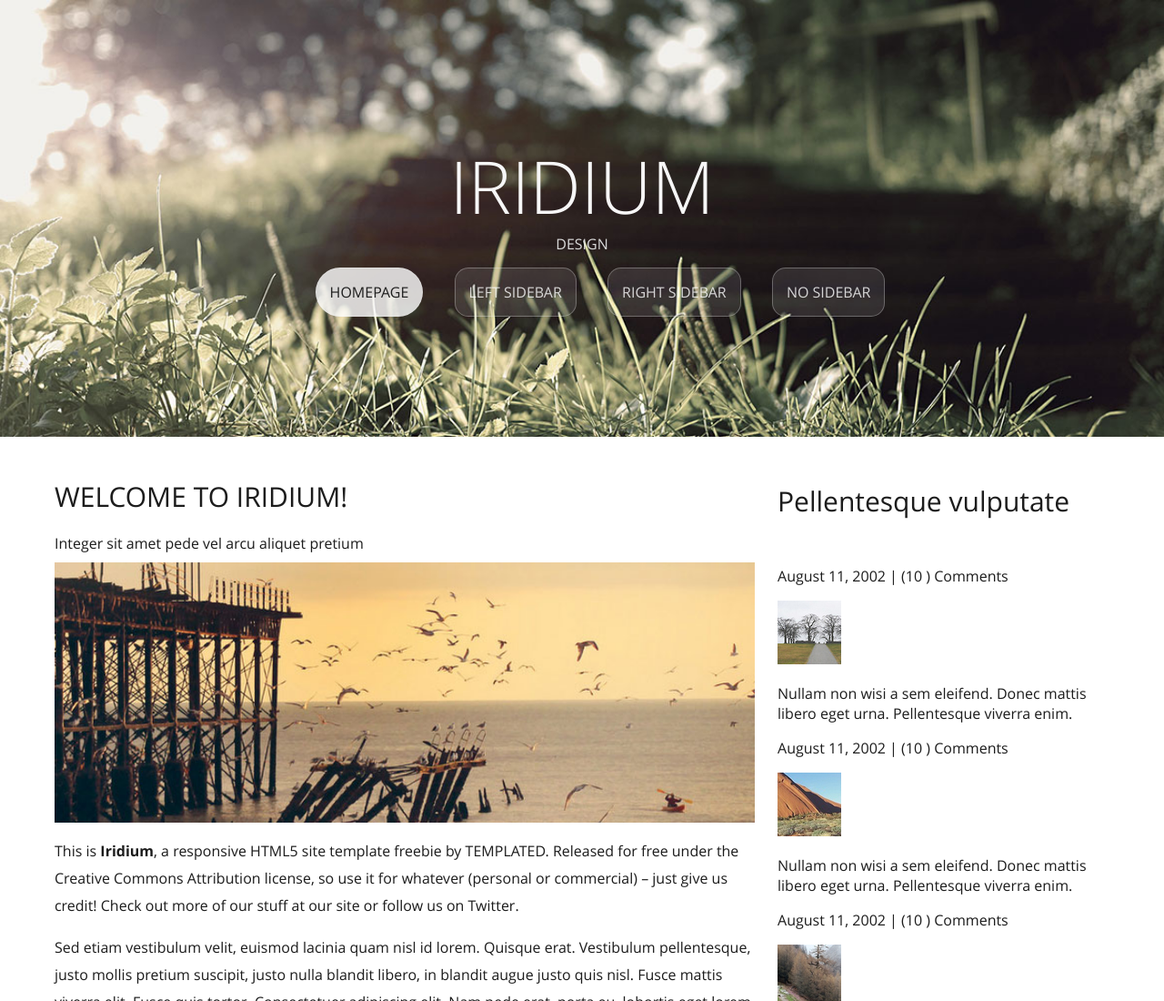
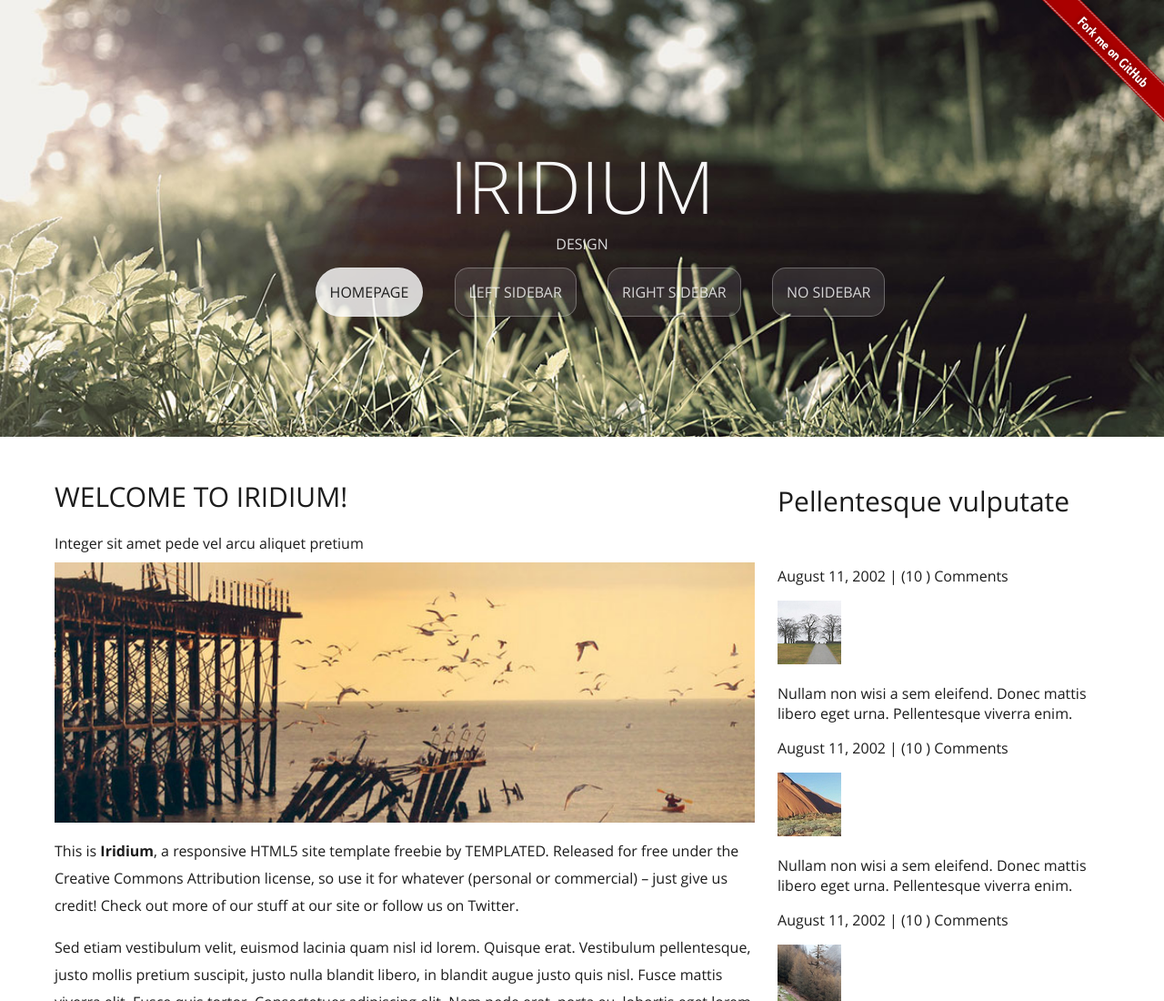
Before and after one commit to mengdu/mengdu.github.io, a plain HTML site: page sanlan/index.html in a window 1280 px wide. Shown: the top 1100 px of the page at 91% size. Drawn offline with Linux system fonts and the light colour scheme.

Commit message:
update sanlan

```diff
--- a/sanlan/css/common.css
+++ b/sanlan/css/common.css
@@ -17,7 +17,12 @@
 	height: auto;
 }
 
-
+.github-link{
+    position: absolute;
+    top:0;
+    right: 0;
+    z-index: 1000;
+}
 
 .header{
     height: 480px;
@@ -77,6 +82,10 @@
         padding: 10px;
         margin: 5px;
     }
+    .github-link img{
+        width: 64px;
+        height: 64px;
+    }
 }
 
 .links{
--- a/sanlan/index.html
+++ b/sanlan/index.html
@@ -12,6 +12,12 @@
 	<link rel="stylesheet" href="css/article.css" media="screen" title="no title">
 </head>
 <body>
+	<!-- github-link -->
+	<div class="github-link">
+		<a href="https://github.com/mengdu/mengdu.github.io">
+			<img src="images/github-hover.png" alt="github">
+		</a>
+	</div>
 	<div class="container-full">
 		<div class="row">
 			<div class="header">
```
Also changed, not shown: sanlan/left-sidebar.html (+6 -0 lines), sanlan/no-sidebar.html (+6 -0 lines), sanlan/images/github-hover.png (added), sanlan/images/github.png (added).
